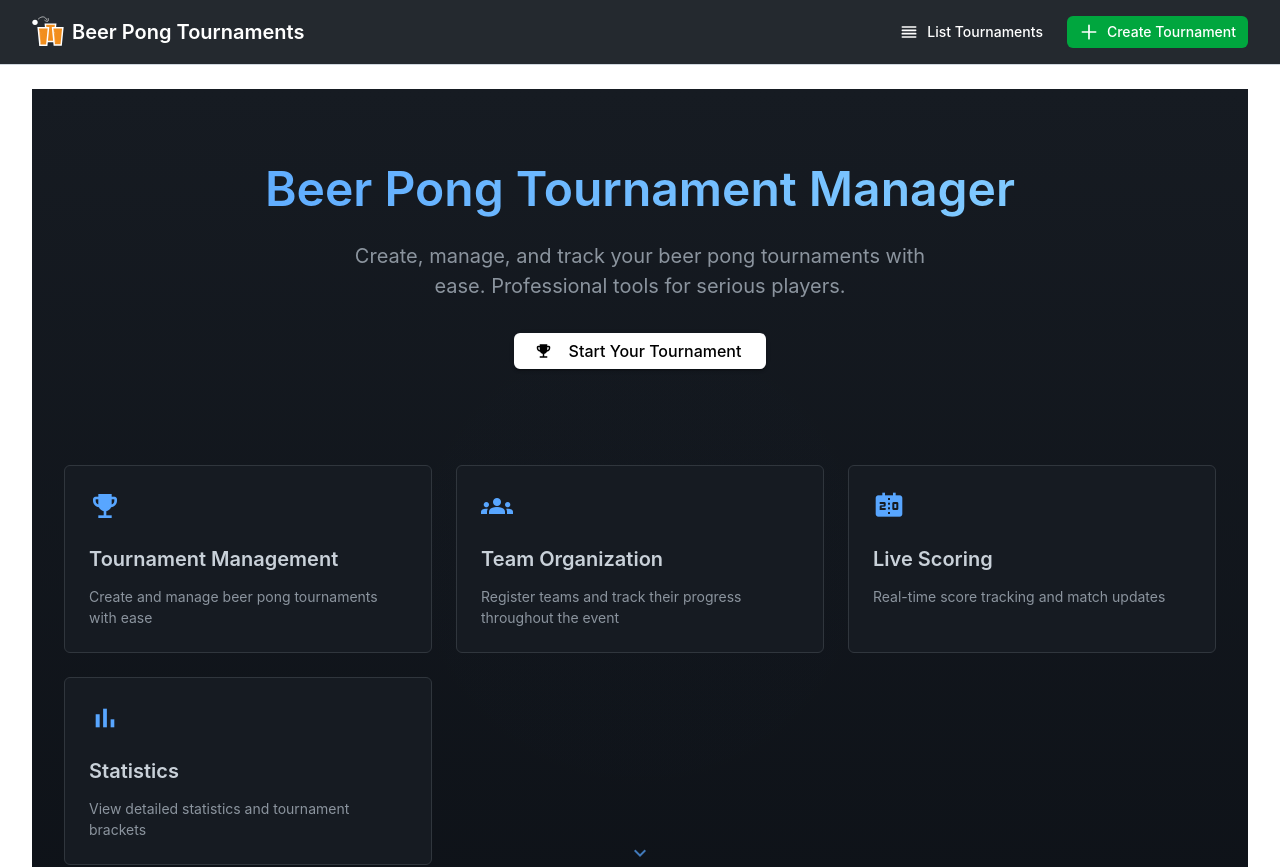
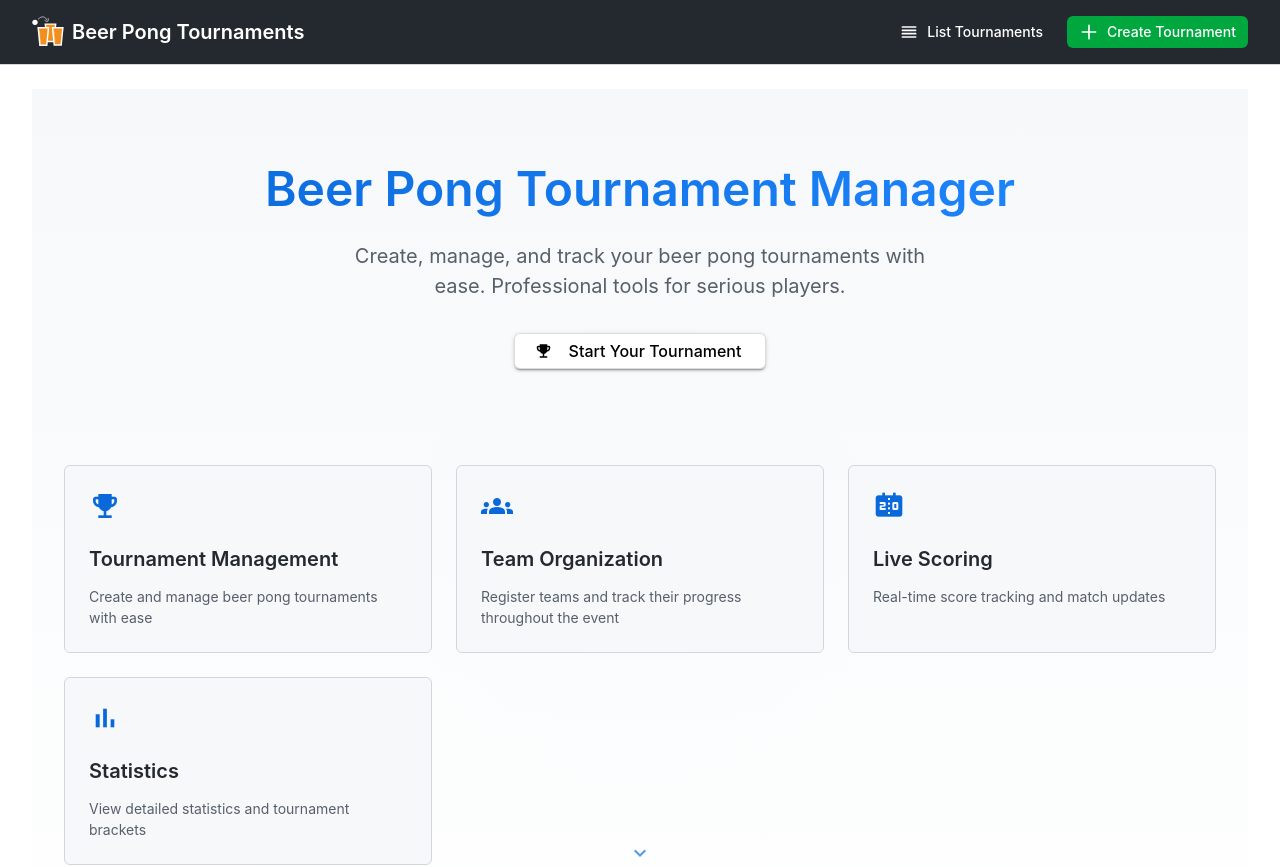
Before and after one commit to bplpd/beer-pong-admin, an Angular app: page / in a window 1280 px wide. Shown: the top 867 px of the page. Built offline with nearby package versions, Linux system fonts and the light colour scheme.

Commit message:
make the landing page theme lighter

```diff
--- a/src/app/components/landing-page/landing-page.component.scss
+++ b/src/app/components/landing-page/landing-page.component.scss
@@ -1,12 +1,12 @@
-// GitHub Theme Colors
-$bg-primary: #0d1117;
-$bg-secondary: #161b22;
-$text-primary: #c9d1d9;
-$text-secondary: #8b949e;
-$accent-blue: #58a6ff;
-$accent-green: #238636;
-$border-color: #30363d;
-$hover-bg: #1f2428;
+// Light Theme Colors
+$bg-primary: #ffffff;
+$bg-secondary: #f6f8fa;
+$text-primary: #24292f;
+$text-secondary: #57606a;
+$accent-blue: #0969da;
+$accent-green: #2da44e;
+$border-color: #d0d7de;
+$hover-bg: #f3f4f6;
 
 .landing-container {
   min-height: 100vh;
@@ -29,7 +29,7 @@ $hover-bg: #1f2428;
     right: 0;
     bottom: 0;
     background:
-      radial-gradient(circle at 50% 50%, rgba(88, 166, 255, 0.05) 0%, transparent 50%),
+      radial-gradient(circle at 50% 50%, rgba(9, 105, 218, 0.05) 0%, transparent 50%),
       url('/assets/images/beerpong-bg.jpg') center/cover;
     opacity: 0.1;
     z-index: 0;
@@ -48,7 +48,7 @@ $hover-bg: #1f2428;
   font-size: 3rem;
   font-weight: 600;
   margin-bottom: 1rem;
-  background: linear-gradient(90deg, $accent-blue, #88d1ff);
+  background: linear-gradient(90deg, $accent-blue, #2188ff);
   background-clip: text;
   -webkit-background-clip: text;
   -webkit-text-fill-color: transparent;
@@ -78,7 +78,7 @@ $hover-bg: #1f2428;
   border-radius: 6px;
   background: $accent-green;
   color: #ffffff;
-  border: 1px solid rgba(240, 246, 252, 0.1);
+  border: 1px solid rgba(27, 31, 36, 0.15);
   cursor: pointer;
   transition: all 0.2s ease;
 
@@ -112,7 +112,7 @@ $hover-bg: #1f2428;
 
   &:hover {
     transform: translateY(-4px);
-    box-shadow: 0 8px 24px rgba(0, 0, 0, 0.2);
+    box-shadow: 0 8px 24px rgba(140, 149, 159, 0.2);
     border-color: $accent-blue;
   }
 
@@ -169,7 +169,7 @@ $hover-bg: #1f2428;
     &:hover {
       transform: translateY(-2px);
       border-color: $accent-blue;
-      box-shadow: 0 4px 12px rgba(0, 0, 0, 0.1);
+      box-shadow: 0 4px 12px rgba(140, 149, 159, 0.1);
     }
 
     h3 {
```
